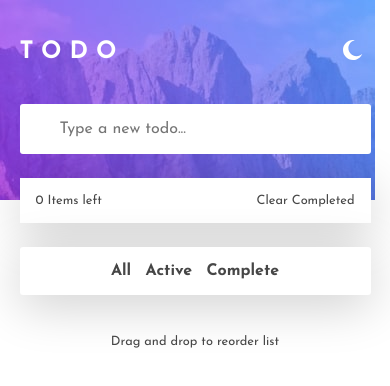
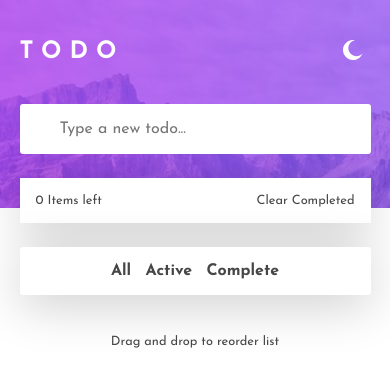
Before and after one commit to jeanjoaquim/todo-app, a React (Create React App) app: page / in a window 390 px wide. Shown: the top 386 px of the page. Built offline with nearby package versions, Linux system fonts and the light colour scheme.

Commit message:
updated background

```diff
--- a/src/styles.css
+++ b/src/styles.css
@@ -230,6 +230,18 @@ footer {
     height: 100vh;
 }
 
+@media (max-width: 375px) {
+
+    .background-night {
+        background-image: url('./images/bg-mobile-dark.jpg');
+    }
+
+    .background-day {
+        background-image: url('./images/bg-mobile-light.jpg');
+    }
+
+}
+
 @media (max-width: 600px) {
 
     .container {
@@ -276,14 +288,6 @@ footer {
         height: 13rem;
     }
 
-    .background-night {
-        background-image: url('./images/bg-mobile-dark.jpg');
-    }
-
-    .background-day {
-        background-image: url('./images/bg-mobile-light.jpg');
-    }
-
     .todo-title {
         font-size: 1.5rem;
         letter-spacing: .5rem;
```
